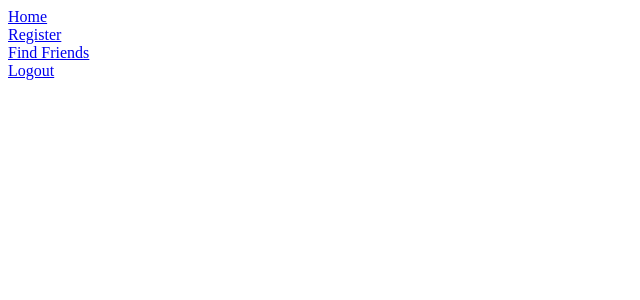
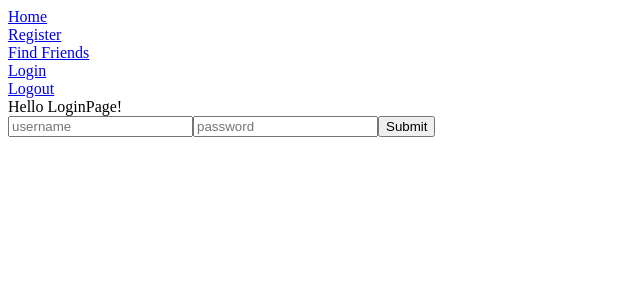
Before and after one commit to JameaKidrick/gitfriends, a React (Create React App) app: page /login in a window 1280 px wide. Shown: the top 300 px of the page, without its empty margins (0-640 px from the left). Built offline with nearby package versions, Linux system fonts and the light colour scheme.

Commit message:
added logout, fixed login, and created a privateroute

```diff
--- a/src/App.js
+++ b/src/App.js
@@ -1,16 +1,20 @@
 import React from 'react';
 import { BrowserRouter as Router, Route, Link, Switch } from 'react-router-dom';
+import { connect } from 'react-redux';
 
 // COMPONENTS
 import Home from './components/Home';
 import Register from './components/Register';
 import Users  from './components/Users';
+import Login from './components/Login';
+import PrivateRoute from './components/PrivateRoute';
 
-function App() {
+// ACTIONS
+import { logoutUser } from './actions';
+
+function App(props) {
   const logOut = () => {
-    localStorage.removeItem('token')
-    localStorage.removeItem('userid')
-    localStorage.removeItem('username')
+    props.logoutUser()
   }
 
   return (
@@ -22,16 +26,24 @@ function App() {
         <br />
         <Link to='/users'>Find Friends</Link>
         <br />
+        <Link to='/login'>Login</Link>
+        <br />
         <Link to='/' onClick={() => {logOut()}}>Logout</Link>
 
         <Switch>
           <Route exact path='/' component={Home} />
           <Route path='/register' component={Register} />
-          <Route path='/users' component={Users} />
+          <Route path='/login' component={Login} />
+
+          {/**************************** PRIVATE ROUTES ****************************/}
+          <PrivateRoute exact path='/users' component={Users} />
         </Switch>
       </div>
     </Router>
   )
 }
 
-export default App;
+export default connect(
+  null,
+  { logoutUser }
+)(App);
--- a/src/actions/actions.js
+++ b/src/actions/actions.js
@@ -4,6 +4,8 @@ import { axiosWithAuth } from '../utils/axiosWithAuth';
 export const START_FETCHING = 'START_FETCHING';
 export const FETCH_FAILURE = 'FETCH_FAILURE';
 export const REGISTER_SUCCESS = 'REGISTER_SUCCESS';
+export const LOGIN_SUCCESS = 'LOGIN_SUCCESS';
+export const LOGOUT_SUCCESS = 'LOGOUT_SUCCESS';
 export const FETCHUSERS_SUCCESS = 'FETCHUSERS_SUCCESS';
 export const MAPPROFILES_SUCCESS = 'MAPPROFILES_SUCCESS';
 
@@ -16,22 +18,19 @@ export const getAllUsers = () => dispatch => {
       dispatch({ type: FETCHUSERS_SUCCESS, payload: response.data})
     })
     .catch(error => {
-      console.log(error.response.data.error)
       dispatch({ type: FETCH_FAILURE, payload: error.response.data.error })
     })
 }
 
 export const getSingleUser = () => dispatch => {
-  dispatch({ type: START_FETCHING });
-  axiosWithAuth()
-    .get('/profiles')
-    .then(response => {
-      console.log(response)
-    })
-    .catch(error => {
-      console.log(error.response.data.error)
-      dispatch({ type: FETCH_FAILURE, payload: error.response.data.error })
-    })
+//   dispatch({ type: START_FETCHING });
+//   axiosWithAuth()
+//     .get('/profiles')
+//     .then(response => {
+//     })
+//     .catch(error => {
+//       dispatch({ type: FETCH_FAILURE, payload: error.response.data.error })
+//     })
 }
 
 export const getAllProfilesWithUsers = () => dispatch => {
@@ -43,7 +42,7 @@ export const getAllProfilesWithUsers = () => dispatch => {
         axiosWithAuth()
         .get(`/profiles/${item.user_id}/full`)
         .then(responseProfile => {
-          dispatch({ type: MAPPROFILES_SUCCESS, payload: responseProfile.data, id: [responseProfile.data.user.user_id]})
+          dispatch({ type: MAPPROFILES_SUCCESS, payload: responseProfile.data})
         })
       })
     })
@@ -59,7 +58,7 @@ export const registerUser = (credentials, history) => dispatch => {
     .then(response => {
       dispatch({ type: REGISTER_SUCCESS})
       localStorage.setItem('token', response.data.token)
-      localStorage.setItem('userid', response.data.ID)
+      localStorage.setItem('userid', response.data.id)
       localStorage.setItem('username', response.data.username)
       history.push('/')
     })
@@ -67,3 +66,28 @@ export const registerUser = (credentials, history) => dispatch => {
       dispatch({ type: FETCH_FAILURE, payload: error.response.data.error })
     })
 }
+
+export const loginUser = (credentials, history) => dispatch => {
+  dispatch({ type: START_FETCHING })
+  axiosWithAuth()
+    .post('/auth/login', credentials)
+    .then(response => {
+      dispatch({ type: LOGIN_SUCCESS})
+      localStorage.setItem('token', response.data.token)
+      localStorage.setItem('userid', response.data.id)
+      localStorage.setItem('username', response.data.username)
+      history.push('/')
+    })
+    .catch(error => {
+      console.log(error.response)
+      dispatch({ type: FETCH_FAILURE, payload: error.response.data.error })
+    })
+}
+
+export const logoutUser = () => dispatch => {
+  dispatch({ type: START_FETCHING })
+  dispatch({ type: LOGOUT_SUCCESS})
+    localStorage.removeItem('token')
+    localStorage.removeItem('userid')
+    localStorage.removeItem('username')
+}
--- a/src/actions/index.js
+++ b/src/actions/index.js
@@ -1 +1 @@
-export { START_FETCHING, FETCH_FAILURE, REGISTER_SUCCESS, FETCHUSERS_SUCCESS, MAPPROFILES_SUCCESS, registerUser, getAllUsers, getSingleUser, getAllProfilesWithUsers } from './actions';
+export { START_FETCHING, FETCH_FAILURE, REGISTER_SUCCESS, LOGIN_SUCCESS, LOGOUT_SUCCESS, FETCHUSERS_SUCCESS, MAPPROFILES_SUCCESS, getAllUsers, getSingleUser, getAllProfilesWithUsers, registerUser, loginUser, logoutUser } from './actions';
--- a/src/components/Login.js
+++ b/src/components/Login.js
@@ -0,0 +1,54 @@
+import React, { useState } from 'react';
+import { connect, useSelector } from 'react-redux';
+
+// ACTIONS
+import { loginUser } from '../actions';
+
+const Login = (props) => {
+  const isFetching = useSelector(state => state.isFetching)
+
+  const [credentials, setCredentials] = useState({ username: '', pasword: '' })
+
+  const handleChange = e => {
+    setCredentials({ ...credentials, [e.target.name]:e.target.value })
+  }
+
+  const handleSubmit = e => {
+    e.preventDefault();
+    props.loginUser(credentials, props.history);
+  }
+
+  if(isFetching){
+    return(
+      <h2>
+        Loading...
+      </h2>
+    )
+  }
+
+  return(
+    <div>
+      Hello LoginPage!
+      <form onSubmit={handleSubmit}>
+        <input
+          type='text'
+          name='username'
+          placeholder='username'
+          onChange={handleChange}
+        />
+        <input
+          type='password'
+          name='password'
+          placeholder='password'
+          onChange={handleChange}
+        />
+        <button type='submit'>Submit</button>
+      </form>
+    </div>
+  )
+}
+
+export default connect(
+  null,
+  { loginUser }
+)(Login);
--- a/src/components/PrivateRoute.js
+++ b/src/components/PrivateRoute.js
@@ -0,0 +1,19 @@
+import React from 'react';
+import { Route, Redirect } from 'react-router-dom';
+
+const PrivateRoute = ({ component:Component, ...rest }) => {
+  return(
+    <Route
+      {...rest}
+      render={props => {
+        if(localStorage.getItem('token')) {
+          return <Component {...props} />
+        } else {
+          return <Redirect to='/login' />;
+        }
+      }}
+    />
+  );
+};
+
+export default PrivateRoute;
--- a/src/components/Users.js
+++ b/src/components/Users.js
@@ -3,8 +3,6 @@ import { connect, useSelector } from 'react-redux';
 import { Link } from 'react-router-dom';
 
 // ACTIONS
-import { getAllUsers } from '../actions';
-import { getSingleUser } from '../actions';
 import { getAllProfilesWithUsers } from '../actions';
 
 const Users = (props) => {
@@ -51,5 +49,5 @@ const Users = (props) => {
 
 export default connect(
   null,
-  { getAllUsers, getSingleUser, getAllProfilesWithUsers }
+  { getAllProfilesWithUsers }
 )(Users);
--- a/src/reducers/reducer.js
+++ b/src/reducers/reducer.js
@@ -1,4 +1,4 @@
-import { START_FETCHING, FETCH_FAILURE, REGISTER_SUCCESS, FETCHUSERS_SUCCESS, MAPPROFILES_SUCCESS } from '../actions';
+import { START_FETCHING, FETCH_FAILURE, REGISTER_SUCCESS, LOGIN_SUCCESS, LOGOUT_SUCCESS, FETCHUSERS_SUCCESS, MAPPROFILES_SUCCESS } from '../actions';
 
 
 export const initialState = {
@@ -23,6 +23,8 @@ export const reducer = (state = initialState, action) => {
         error: action.payload
       };
     case REGISTER_SUCCESS:
+    case LOGIN_SUCCESS:
+    case LOGOUT_SUCCESS:
       return{
         ...state,
         isFetching: false,
```
